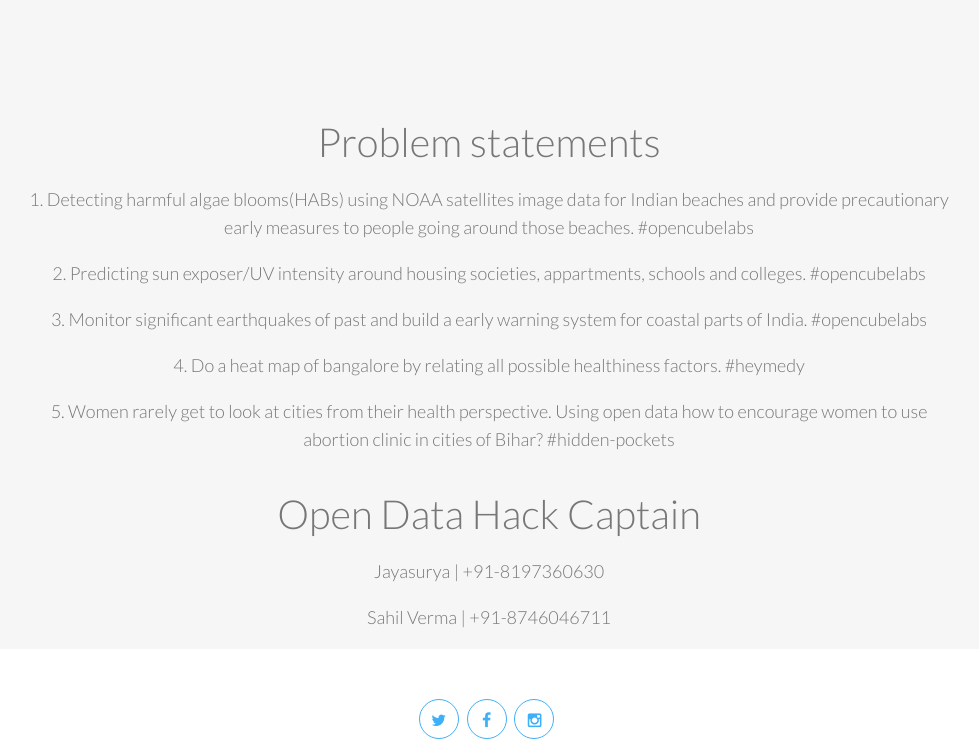
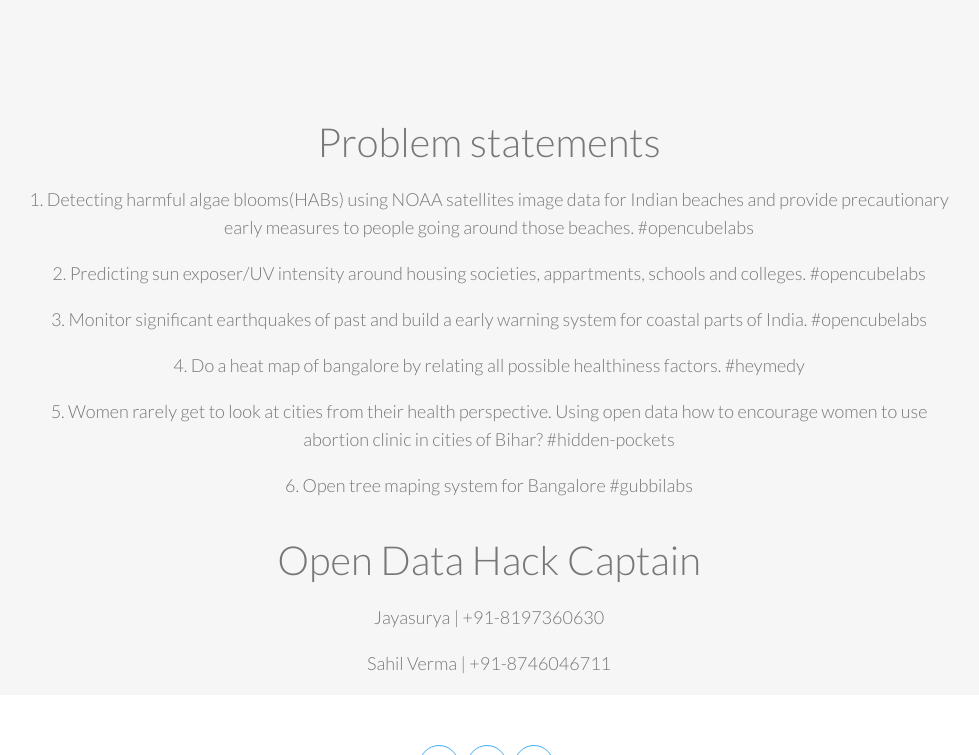
Before and after one commit to opendata-hack/website, a Python web app: template py/templates/blr2017.html in a window 1280 px wide. Shown: the part 1420-2175 px from the top of the page, without its empty margins (151-1130 px from the left). Run offline with Jinja, Linux system fonts and the light colour scheme; the template is opened without the code that fills it, so the values that code supplies are empty.

Commit message:
Problem statement 6

```diff
--- a/py/templates/blr2017.html
+++ b/py/templates/blr2017.html
@@ -160,7 +160,7 @@
                         <p>3. Monitor significant earthquakes of past and build a early warning system for coastal parts of India. #opencubelabs</p>
                         <p>4. Do a heat map of bangalore by relating all possible healthiness factors. #heymedy</p>
                         <p>5. Women rarely get to look at cities from their health perspective. Using open data how to encourage women to use abortion clinic in cities of Bihar? #hidden-pockets</p>
-
+                        <p>6. Open tree maping system for Bangalore #gubbilabs</p>
                     </div>
 
                 </div>
```
